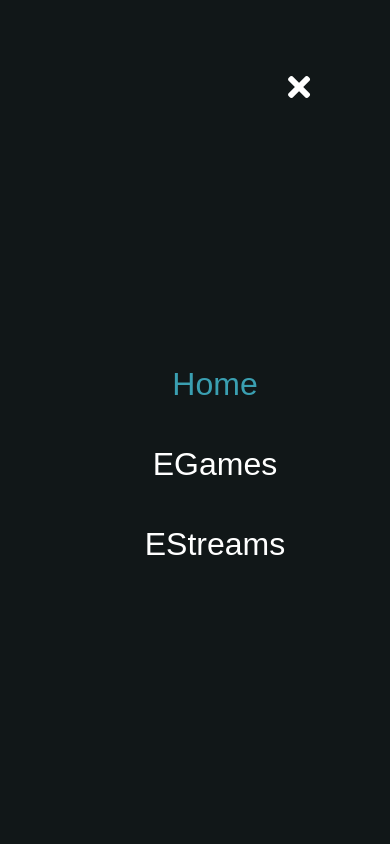
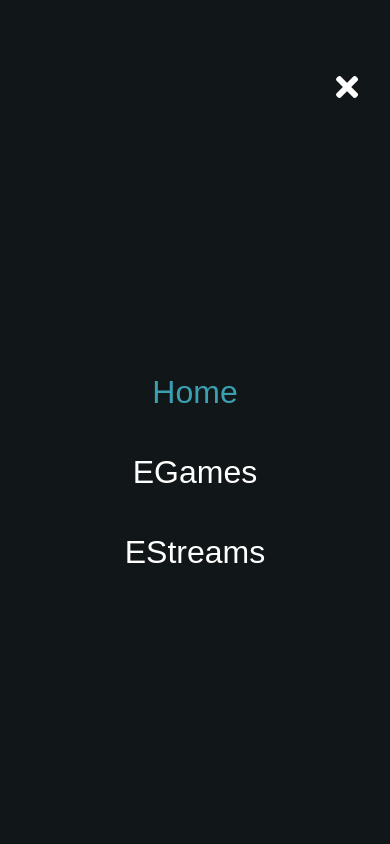
Before and after one commit to medyolangs/esporsts-league, a React (Create React App) app: page / in a window 390 px wide. Both pictures are taken after a click on the icon 57 px from the left and 29 px from the top of the page. Shown: the top 844 px of the page. Built offline with nearby package versions, Linux system fonts and the light colour scheme.

Commit message:
fixing bugs and mobile responsiveness

```diff
--- a/src/Components/Home/Latest Streams/index.tsx
+++ b/src/Components/Home/Latest Streams/index.tsx
@@ -50,9 +50,13 @@ const Images: React.FC<Props> = ({ image }) => {
   }
 
   React.useEffect(() => {
-    setTimeout(() => {
+    if (window.innerWidth <= 920) {
       setLoading(false)
-    }, 2000)
+    } else {
+      setTimeout(() => {
+        setLoading(false)
+      }, 2000)
+    }
   }, [image])
 
   window.addEventListener("mouseup", () => {
--- a/src/Components/Home/Latest Streams/style.css
+++ b/src/Components/Home/Latest Streams/style.css
@@ -27,10 +27,6 @@
   margin: 1rem;
 }
 
-.svg-loading {
-  color: #fff;
-}
-
 @media (max-width: 920px) {
   .slider {
     display: none;
--- a/src/Components/Navbar/Mobile Nav/index.tsx
+++ b/src/Components/Navbar/Mobile Nav/index.tsx
@@ -49,7 +49,7 @@ const MobileNav: React.FC<Props> = ({ close }) => {
   }, [])
 
   return ReactDOM.createPortal(
-    <>
+    <div className="mob-center">
       <ul className="mobile-nav">
         <div className="close-mobile-btn" onClick={close}>
           <MDBIcon icon="times" />
@@ -70,7 +70,7 @@ const MobileNav: React.FC<Props> = ({ close }) => {
           </a>
         </li>
       </ul>
-    </>,
+    </div>,
     document.getElementById("mobile") as HTMLDivElement
   )
 }
--- a/src/Components/Navbar/Mobile Nav/style.css
+++ b/src/Components/Navbar/Mobile Nav/style.css
@@ -1,18 +1,23 @@
-/* mobile nav */
-.mobile-nav {
+.mob-center {
+  display: grid;
+  place-items: center;
   position: fixed;
   background: var(--primary-color);
   top: 0;
   left: 0;
   bottom: -100px;
   right: 0;
+}
+
+.mobile-nav {
   display: flex;
   justify-content: center;
   align-items: center;
   flex-direction: column;
   list-style: none;
   transition: all 200ms ease-in-out;
-  /* opacity: 0; */
+  margin: 0;
+  padding: 0;
 }
 
 .mobile-nav li {
@@ -30,7 +35,7 @@
 .close-mobile-btn {
   display: block;
   position: absolute;
-  right: 5rem;
+  right: 2rem;
   top: 4rem;
   color: #fff;
   font-size: 2rem;
--- a/src/Components/Navbar/index.tsx
+++ b/src/Components/Navbar/index.tsx
@@ -29,10 +29,12 @@ const TopBar: React.FC = () => {
     e: React.SyntheticEvent<HTMLButtonElement, Event>
   ): void => {
     setShowMobileNav(!showMobileNav)
+    document.body.classList.add("stop-scrolling")
   }
 
   const closingWithXIcon = (e: React.MouseEvent<HTMLDivElement>): void => {
     setShowMobileNav(false)
+    document.body.classList.remove("stop-scrolling")
   }
 
   return (
--- a/src/index.css
+++ b/src/index.css
@@ -21,3 +21,8 @@ body {
   --lame-color: #969696;
   --darkish-color: #162238;
 }
+
+.stop-scrolling {
+  height: 100%;
+  overflow: hidden;
+}
```
Also changed, not shown: src/Components/Home/Latest Streams/Pulse-1s-200px.svg (deleted).
